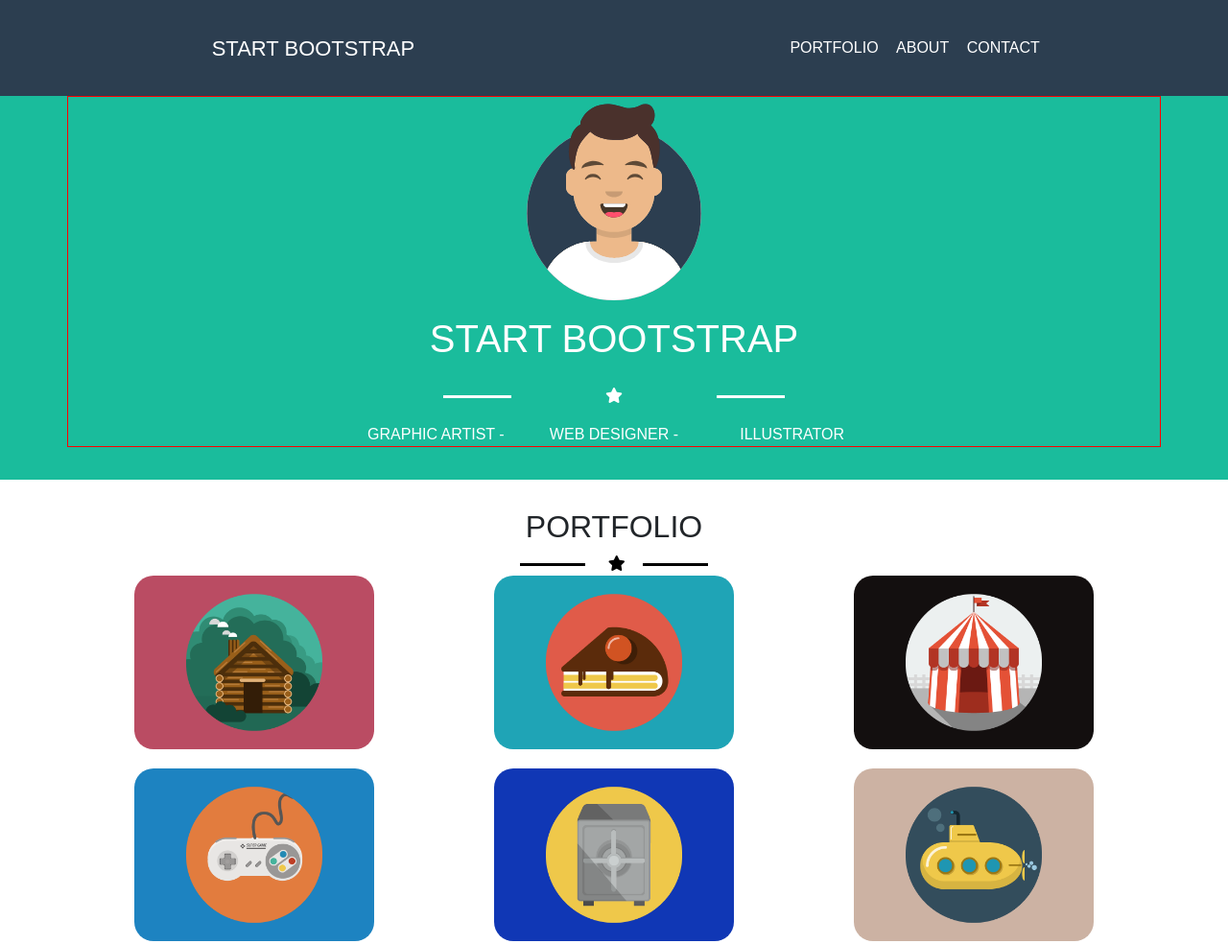
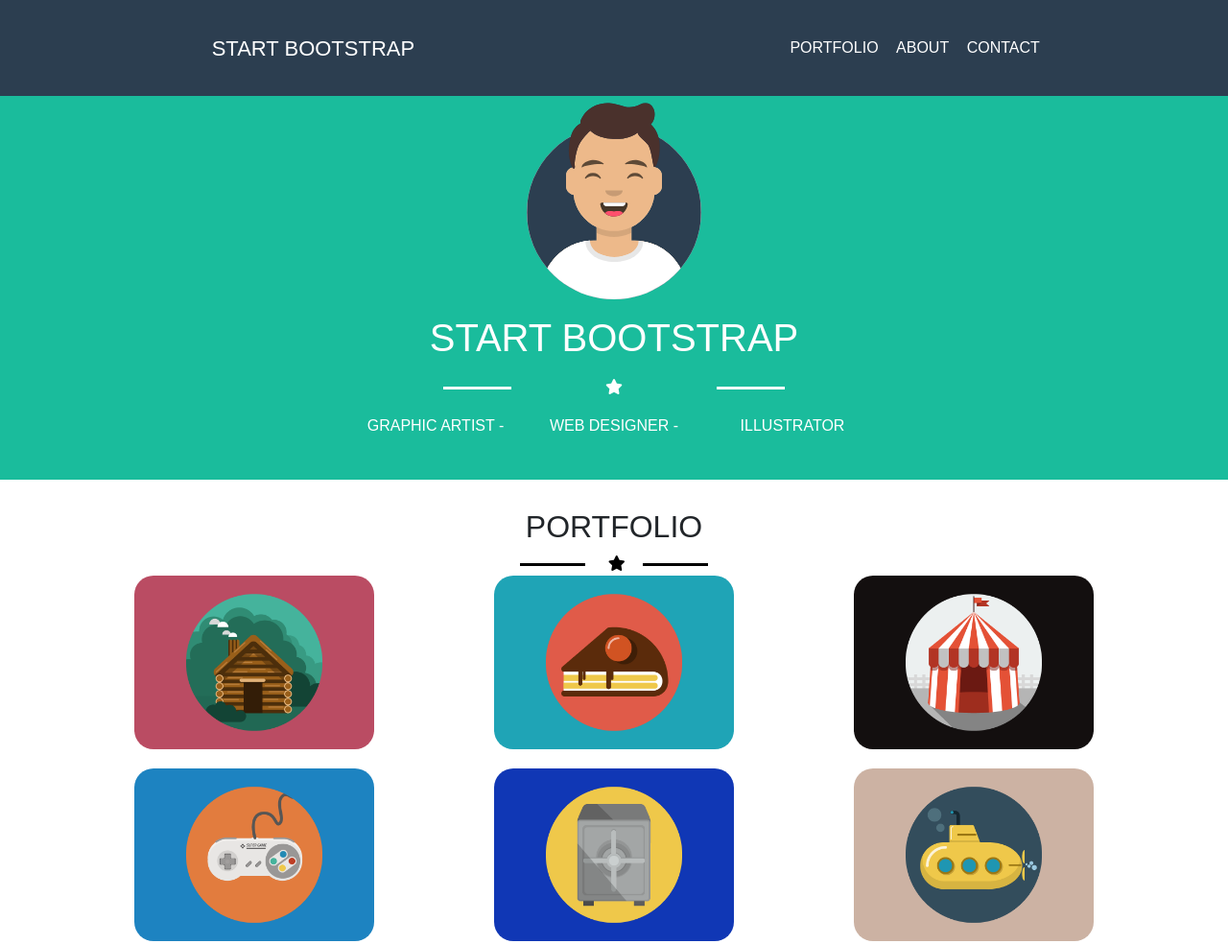
Before and after one commit to Samueletasciotti00/html-css-bootstrap-freelancer, a plain HTML site: page index.html in a window 1280 px wide. Shown: the top 984 px of the page at 96% size. Drawn offline with nearby package versions, Linux system fonts and the light colour scheme.

Commit message:
finsh jumbo fixed

```diff
--- a/css/stile.css
+++ b/css/stile.css
@@ -25,3 +25,7 @@ header #jumbo{
     color: #ffffff;
     min-height: 400px;
 }
+
+#jumbo img{
+    display: inline-block;
+}
--- a/index.html
+++ b/index.html
@@ -47,19 +47,20 @@
 
         <!-- Jumbo -->
         <div id="jumbo">
-            <div class="container debug text-center">
+            <div class="container text-center">
 
-                <div class="row gy-3">
+                <div class="row">
 
-                    <!-- IMMAGE OF AVATAR  -->
-                    <div class="col-12"><img src="img/avatar.svg" alt=""></div>
+                    <div class="col-12">
 
-                    <!-- TITOL -->
-                    <div class="col-12"><h2>START BOOTSTRAP</h2></div>
+                        <!-- IMMAGE OF AVATAR  -->
+                        <img class="mb-3" src="img/avatar.svg" alt="">
 
-                    <!-- STAR HR -->
-                    <div class="col-12">
-                        <div class="row align-items-center">
+                        <!-- TITOL -->
+                        <h2 class="mb-3">START BOOTSTRAP</h2>
+
+                        <!-- STAR HR -->
+                        <div class="row align-items-center mb-3">
 
                             <div class="offset-4 col-1">
                                 <div class="hr-wht"></div>
@@ -73,16 +74,15 @@
                                 <div class="hr-wht"></div>
                             </div>
                         </div>
-                    </div>
 
-                    <!-- NAMES -->
-                    <div class="col-12">
-                        <div class="row align-items-center g-0 text-center">
+                        <!-- NAMES -->
+                        <div class="row align-items-center g-0 text-center mb-3">
                             <div class="offset-3 col-2">GRAPHIC ARTIST -</div>
                             <div class="col-2">WEB DESIGNER -</div>
                             <div class="col-2">ILLUSTRATOR</div>
                         </div>
                     </div>
+
                 </div>
             </div>
         </div>
```
